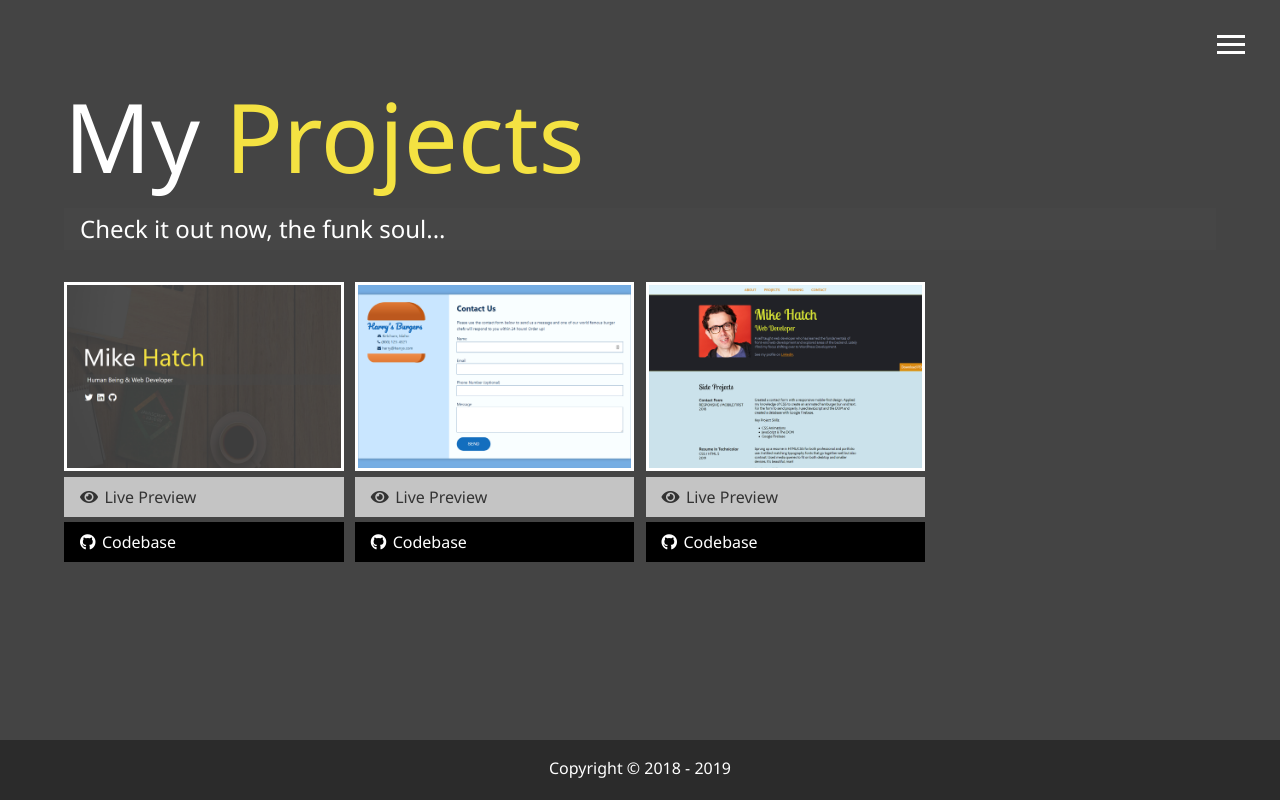
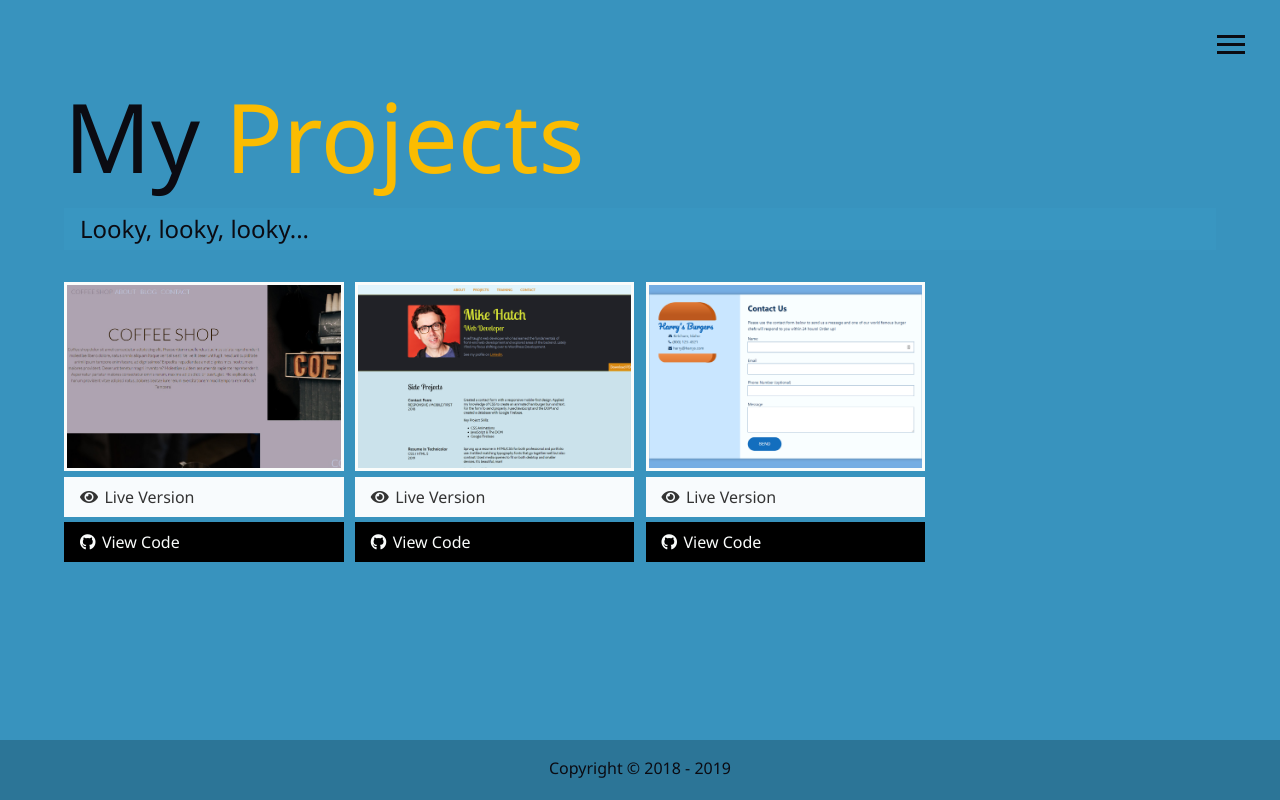
Before and after one commit to mikeshatch/Portfolio, a website: page dist/work.html in a window 1280 px wide. Drawn offline with Linux system fonts and the light colour scheme.

Commit message:
Changed color theme, added new project, edited text

```diff
--- a/scss/_config.scss
+++ b/scss/_config.scss
@@ -1,5 +1,5 @@
-$primary-color: #444;
-$secondary-color: #f4e242;
+$primary-color: #3893BE;
+$secondary-color: #FBBC01;
 $show-home-image: true;
 $home-image: url(../img/background.jpg);
 $background-opacity: 0.9;
@@ -33,9 +33,9 @@ $background-opacity: 0.9;
 // Set Text Color
 @function set-text-color($color) {
   @if (lightness($color) > 40) {
-    @return #000;
+    @return #0B0B12;
   } @else {
-    @return #fff;
+    @return #FAFCFB;
   }
 }
 
--- a/scss/main.scss
+++ b/scss/main.scss
@@ -34,7 +34,7 @@ h3 {
 }
 
 a {
-  color: #fff;
+  color: #FAFCFB;
   text-decoration: none;
 }
 
@@ -121,7 +121,7 @@ main {
 
   img {
     width: 100%;
-    border: 3px #fff solid;
+    border: 3px #FAFCFB solid;
 
     &:hover {
       opacity: 0.5;
@@ -164,7 +164,7 @@ main {
 .btn-dark {
   @extend .btn;
   background: darken($primary-color, 50);
-  color: #fff;
+  color: #FAFCFB;
 }
 
 .btn-light {
```
Also changed, not shown: dist/about.html, dist/contact.html, dist/css/main.css, dist/img/projects/coffee-shop.png (added), dist/img/projects/portfolio-project.png (deleted), dist/index.html, dist/work.html, 1 other file.
